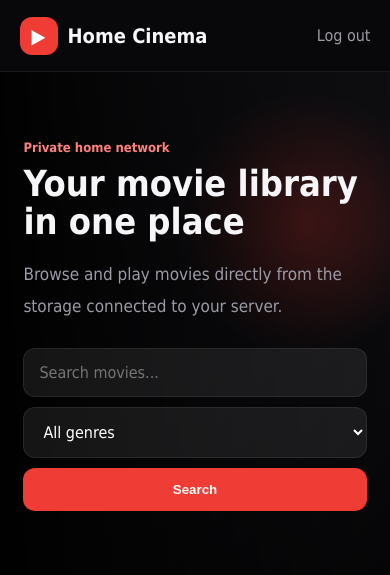
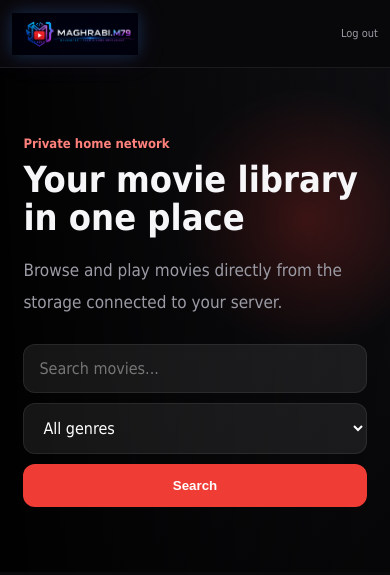
Before and after one commit to track2000one/home-cinema-django, a Django app: page / in a window 390 px wide. Shown: the top 575 px of the page. Run offline with Django 5.2, Linux system fonts and the light colour scheme; the visitor is signed in with stand-in values (Sample User, id 1); data that the repository does not hold is empty.

Commit message:
Add MAGHRABI.M79 header logo

```diff
--- a/static/css/app.css
+++ b/static/css/app.css
@@ -1148,3 +1148,83 @@ video::cue {
     display: none;
   }
 }
+
+/* ==========================================================
+   MAGHRABI.M79 Header Logo
+   ========================================================== */
+
+.brand-with-logo {
+  display: flex;
+  align-items: center;
+  flex: 0 1 auto;
+  min-width: 0;
+}
+
+.header-logo {
+  display: block;
+  width: clamp(220px, 28vw, 420px);
+  height: 58px;
+  object-fit: contain;
+  object-position: left center;
+
+  filter:
+    drop-shadow(0 0 8px rgba(0, 194, 255, 0.18))
+    drop-shadow(0 0 14px rgba(172, 48, 255, 0.12));
+
+  transition:
+    transform 0.25s ease,
+    filter 0.25s ease;
+}
+
+.brand-with-logo:hover .header-logo {
+  transform: translateY(-1px);
+  filter:
+    drop-shadow(0 0 10px rgba(0, 194, 255, 0.28))
+    drop-shadow(0 0 18px rgba(172, 48, 255, 0.20));
+}
+
+@media (max-width: 900px) {
+  .topbar {
+    padding-inline: 18px;
+  }
+
+  .header-logo {
+    width: clamp(185px, 34vw, 300px);
+    height: 52px;
+  }
+
+  .topbar nav {
+    gap: 14px;
+  }
+}
+
+@media (max-width: 650px) {
+  .topbar {
+    height: auto;
+    min-height: 68px;
+    padding: 8px 12px;
+    gap: 8px;
+  }
+
+  .header-logo {
+    width: 175px;
+    height: 48px;
+  }
+
+  .topbar nav {
+    gap: 9px;
+    font-size: 12px;
+  }
+}
+
+@media (max-width: 430px) {
+  .header-logo {
+    width: 145px;
+    height: 42px;
+  }
+
+  .topbar nav {
+    gap: 7px;
+    font-size: 11px;
+  }
+}
--- a/templates/base.html
+++ b/templates/base.html
@@ -9,10 +9,17 @@
 </head>
 <body>
 <header class="topbar">
-  <a href="{% url 'movies:library' %}" class="brand">
-    <span class="brand-icon">▶</span>
-    <span>Home Cinema</span>
-  </a>
+<a
+  href="{% url 'movies:library' %}"
+  class="brand brand-with-logo"
+  aria-label="Home Cinema"
+>
+  <img
+    src="{% static 'images/maghrabi-logo.png' %}"
+    alt="MAGHRABI.M79"
+    class="header-logo"
+  >
+</a>
 
   {% if user.is_authenticated %}
   <nav>
```
Also changed, not shown: static/images/maghrabi-logo.png (added).
